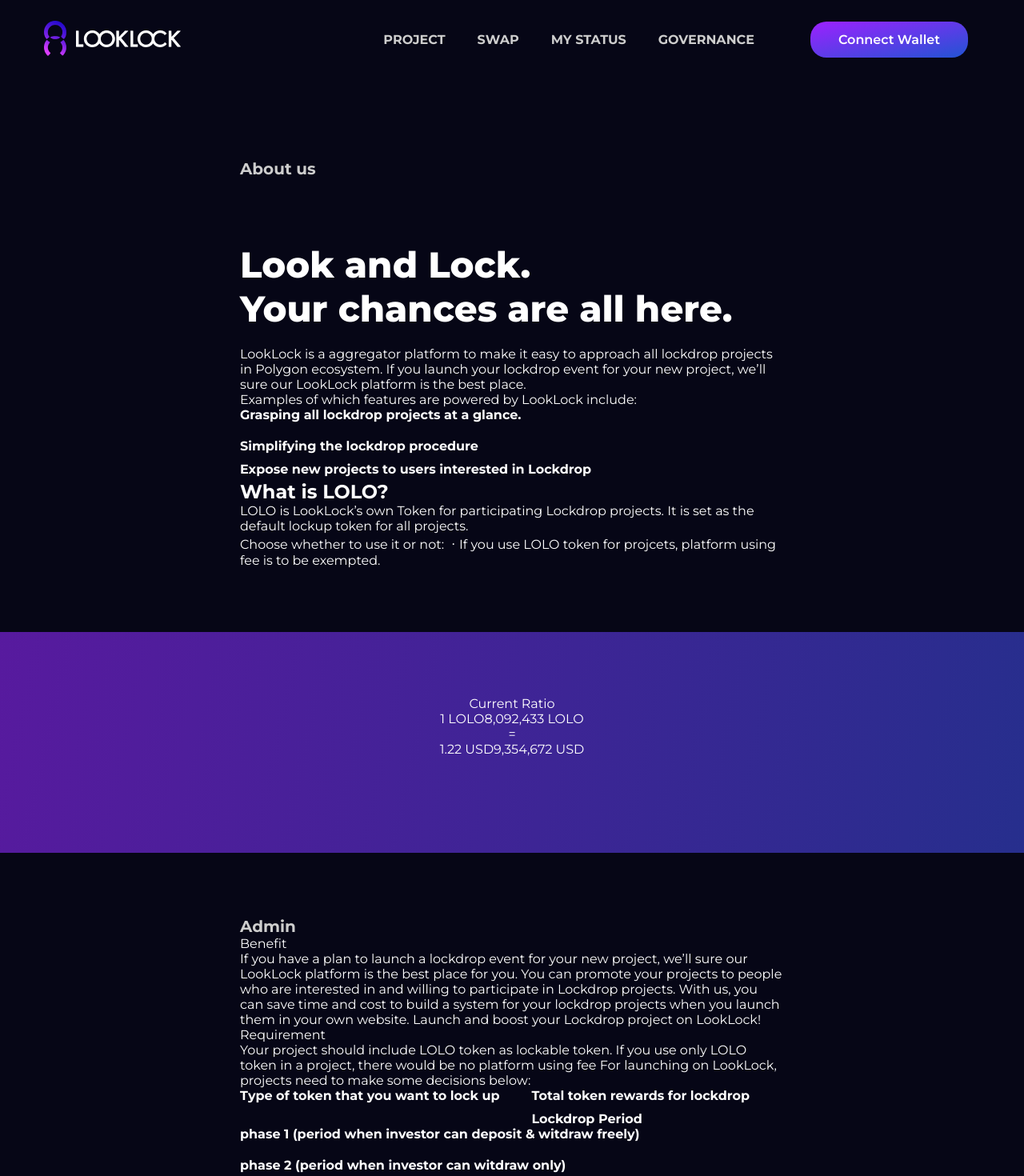
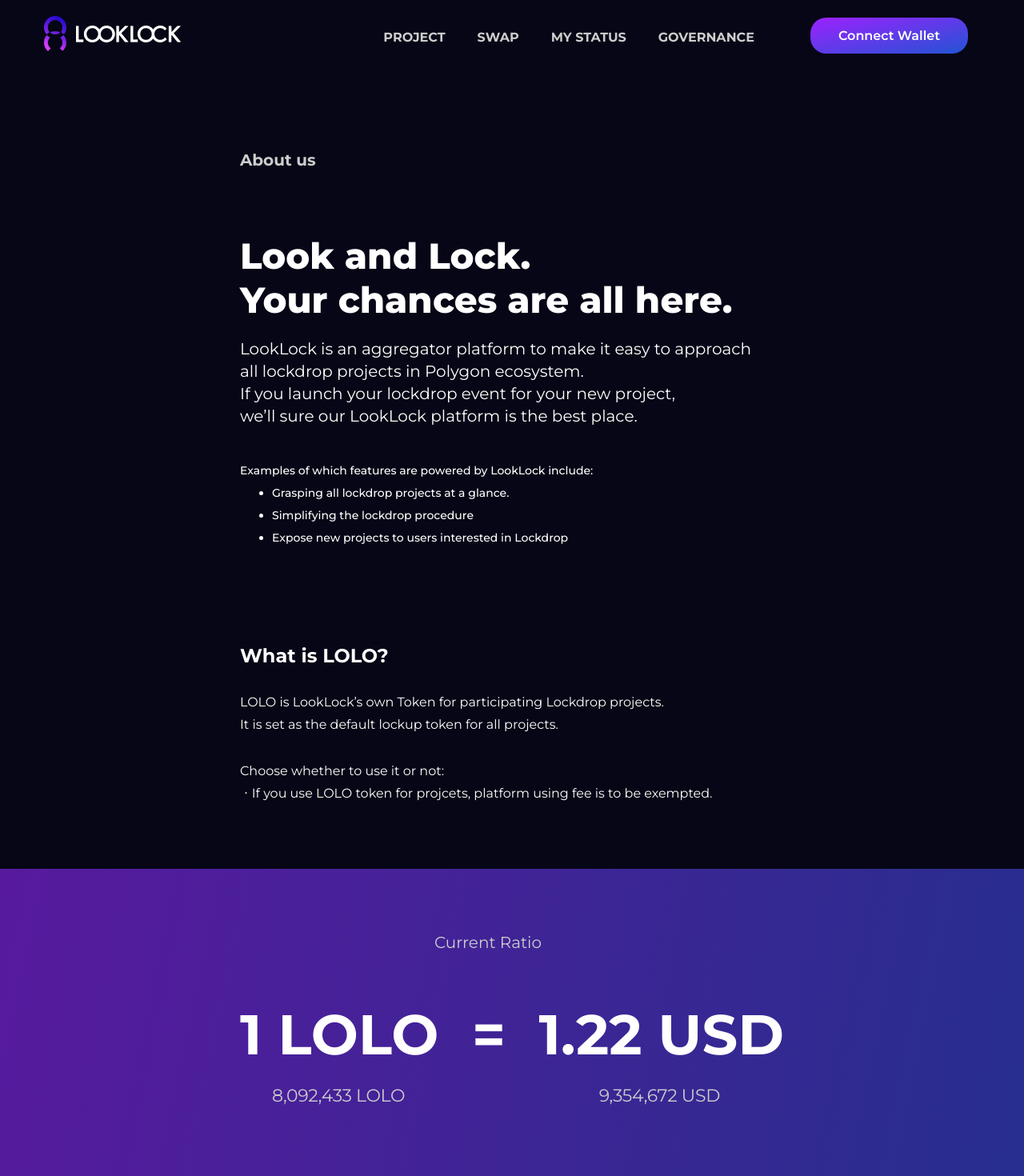
Before and after one commit to jone23/looklock-front, a React (Create React App) app in the folder front/: page /about in a window 1280 px wide. Shown: the top 1470 px of the page at 80% size. Built offline with nearby package versions, Linux system fonts and the light colour scheme.

Commit message:
[FEAT] Update About Page
- Update NavBar, Footer Layout

```diff
--- a/front/src/component/Footer.css
+++ b/front/src/component/Footer.css
@@ -49,9 +49,24 @@
 .link-box li {
     color: #CDCDCD;
     text-decoration: none;
+    list-style: none;
     font-weight: 400;
     font-size: 15px;
     text-align: left;
+}
+
+#contact-links {
+    list-style: none;
+    padding-inline-start: 0;
+    display: inline-block;
+    align-self: center;
+    font-weight: 700;
+    margin-top: 20px;
+}
+
+#contact-links > li {
+    float: left;
+    margin-right: 40px;
 }
 
 li :link {
@@ -74,7 +89,8 @@
     text-decoration: none;
 }
 
-li:first-child {
+#links-left > li:first-child,
+#links-right > li:first-child {
     margin-bottom: 20px;
 }
 
@@ -83,7 +99,8 @@
     font-weight: 700;
 }
 
-li:nth-child(2) {
+#links-left > li:nth-child(2),
+#links-right > li:nth-child(2) {
     margin-bottom: 10px;
 }
 
--- a/front/src/component/Footer.js
+++ b/front/src/component/Footer.js
@@ -56,7 +56,7 @@
                 <div class='right-box'>
                     {/* Right Side */}
                     <div>
-                        <ul>
+                        <ul id='contact-links'>
                             <li id='contact-us'>
                                 Contact us:
                             </li>
--- a/front/src/component/NavBar.css
+++ b/front/src/component/NavBar.css
@@ -35,24 +35,21 @@
     z-index: 1;
 }
 
-ul {
+#links {
     list-style: none;
     padding-inline-start: 0;
     display: inline-block;
     align-self: center;
     font-weight: 700;
+    margin-top: 5px;
 }
 
-#links {
-    margin-top: 20px;
-}
-
-ul li {
+#links > li {
     float: left;
     margin-right: 40px;
 }
 
-ul li:last-child {
+#links > li:last-child {
     margin-right: 0;
 }
 
--- a/front/src/pages/About.css
+++ b/front/src/pages/About.css
@@ -30,6 +30,68 @@
     color: #FFF;
 }
 
+#about-p {
+    line-height: 28px;
+    font-size: 20px;
+}
+
+#about-ex {
+    /* border: 3px solid yellow; */
+    margin-top: 40px;
+    margin-bottom: 120px;
+    line-height: 28px;
+    font-weight: 500;
+    font-size: 14px;
+}
+
+.about-lolo-intro {
+    line-height: 28px;
+}
+
+#lolo-p {
+    margin-top: 30px;
+    margin-bottom: 30px;
+}
+
+/* RATIO */
+
+#ratio-header {
+    font-weight: 400;
+    font-size: 20px;
+    margin-right: 60px;
+    color: #CDCDCD;
+}
+
+#lolo-containter {
+    display: flex;
+    justify-content: space-between;
+    margin-top: 60px;
+    margin-bottom: 20px;
+    /* border: 3px solid yellow; */
+}
+
+#usd-container {
+    display: flex;
+    justify-content: space-between;
+    font-weight: 400;
+    font-size: 22px;
+    letter-spacing: -0.015em;
+    color: #CDCDCD;
+}
+
+#usd-container > span:first-child {
+    margin-left: 40px;
+}
+
+#usd-container > span:last-child {
+    margin-right: 80px;
+}
+
+.text70 {
+    font-weight: 700;
+    font-size: 70px;
+}
+
 .ratio-container {
     margin: 80px 0;
     padding-top: 80px;
@@ -40,6 +102,36 @@
     text-align: center;
 }
 
+/* ADMIN */
+
+.admin-container {
+    width: 65%;
+}
+
+.side-textbox {
+    display: flex;
+    width: 100%;
+    margin-top: 80px;
+}
+
+.side-textbox > div {
+    line-height: 25px;
+    font-weight: 500;
+    font-size: 13px;
+    /* border: 3px solid yellow; */
+}
+
+.side-textbox > div:first-child {
+    margin-right: 200px;
+    font-weight: 600;
+    font-size: 18px;
+    /* border: 3px solid red; */
+}
+
+#benefit-title {
+    margin-right: 250px;
+}
+
 .register-wrapper {
     text-align: center;
     padding: 100px 0;
--- a/front/src/pages/About.js
+++ b/front/src/pages/About.js
@@ -26,9 +26,9 @@
                         Your chances are all here.
                     </h1>
                     <div class='text text24' id='about-p'>
-                        LookLock is a aggregator platform to make it easy to approach
-                        all lockdrop projects in Polygon ecosystem.
-                        If you launch your lockdrop event for your new project,
+                    LookLock is an aggregator platform to make it easy to approach<br/>
+                    all lockdrop projects in Polygon ecosystem.<br/>
+                    If you launch your lockdrop event for your new project,<br/>
                     we’ll sure our LookLock platform is the best place.
                     </div>
                     <div class='text text16' id='about-ex'>
@@ -43,30 +43,26 @@
                 <div class='about-lolo-intro'>
                     <h2 class='text text50'>What is LOLO?</h2>
                     <div class='text text24' id='lolo-p'>
-                        LOLO is LookLock’s own Token for participating Lockdrop projects.
+                    LOLO is LookLock’s own Token for participating Lockdrop projects.<br/>
                     It is set as the default lockup token for all projects.
                     </div>
                     <div class='text text20' id='lolo-ex'>
-                        Choose whether to use it or not:
+                        Choose whether to use it or not:<br/>
                         ㆍIf you use LOLO token for projcets, platform using fee is to be exempted.
                     </div>
                 </div>
                 {/* LOLO */}
                 <div class='ratio-container'>
                     <div class='ratio-wrapper'>
-                        <span class='text text-gray text20'>Current Ratio</span>
-                        <div>
-                            <div>
+                        <span class='text text-gray text20' id='ratio-header'>Current Ratio</span>
+                        <div id='lolo-containter'>
                                 <span class='text text70'>1 LOLO</span>
+                                <span class='text text70'> = </span>
+                                <span class='text text70'>1.22 USD</span>
+                        </div>
+                        <div id='usd-container'>
                         <span class='text text-gray text22'>8,092,433 LOLO</span>
-                            </div>
-                            <div>
-                                <span class='text text70'> = </span>
-                            </div>
-                            <div>
-                                <span class='text text70'>1.22 USD</span>
                         <span class='text text-gray text22'>9,354,672 USD</span>
-                            </div>
                         </div>
                     </div>
                 </div>
@@ -75,19 +71,21 @@
                     <div class='admin-wrapper'>
                         <h3 class='text text36' id='admin'>Admin</h3>
                         <div class='side-textbox'>
-                            <div class='text text-gray text-24 text-sidebar'>Benefit</div>
+                            <div class='text text-gray text-24 text-sidebar' id='benefit-title'>Benefit</div>
                             <div class='text text18'>
-                                If you have a plan to launch a lockdrop event for your new project, we’ll sure our LookLock platform is the best place for you.
-                                You can promote your projects to people who are interested in and willing to participate in Lockdrop projects.
-                                With us, you can save time and cost to build a system for your lockdrop projects when you launch them in your own website.
+                            If you have a plan to launch a lockdrop event for your new project, we’ll sure our LookLock platform is the best place for you.<br/>
+                            You can promote your projects to people who are interested in and willing to participate in Lockdrop projects.<br/>
+                            With us, you can save time and cost to build a system for your lockdrop projects when you launch them in your own website.<br/>
                             Launch and boost your Lockdrop project on LookLock!
                             </div>
                         </div>
                         <div class='side-textbox'>
                             <div class='text text-gray text-24 text-sidebar'>Requirement</div>
+                            <div>
+
                                 <div class='text text18'>
-                                Your project should include LOLO token as lockable token.
-                                If you use only LOLO token in a project, there would be no platform using fee
+                                Your project should include LOLO token as lockable token.<br/>
+                                If you use only LOLO token in a project, there would be no platform using fee<br/>
                                 For launching on LookLock, projects need to make some decisions below:
                                 </div>
                                 <div class='text text18 text-list'>
@@ -123,6 +121,7 @@
                             </div>
                         </div>
                     </div>
+                </div>
 
                 {/* Register */}
                 <div class='register-wrapper'>
--- a/front/src/pages/Main.css
+++ b/front/src/pages/Main.css
@@ -68,6 +68,20 @@
     margin-bottom: 150px;
 }
 
+#stats {
+    list-style: none;
+    padding-inline-start: 0;
+    display: inline-block;
+    align-self: center;
+    font-weight: 700;
+    margin-top: 5px;
+}
+
+#stats > li {
+    float: left;
+    margin-right: 40px;
+}
+
 /* +++++++++++++ */
 /* TOP3 PROJECTS */
 /* +++++++++++++ */
@@ -90,6 +104,7 @@
 }
 
 .project-header ul li {
+    list-style: none;
     margin-right: 20px;
 }
 
@@ -119,8 +134,8 @@
     height: 80px;
     margin: 20px 0px;
     padding: 30px;
-    /* background: linear-gradient(0deg, rgba(0, 0, 0, 0.2), rgba(0, 0, 0, 0.2)), linear-gradient(89.46deg, rgba(219, 172, 255, 0.2) 9.33%, rgba(78, 255, 223, 0.2) 96.25%); */
-    background: linear-gradient(89.46deg, #DBACFF 9.33%, #4EFFDF 96.25%);
+    background: linear-gradient(89.46deg, rgba(219, 172, 255, 0.15) 9.33%, rgba(78, 255, 223, 0.15) 96.25%);
+    /* background: linear-gradient(89.46deg, #DBACFF 9.33%, #4EFFDF 96.25%); */
     border-radius: 10px;
     color: #CDCDCD;
     font-weight: 500;
--- a/front/src/pages/Main.js
+++ b/front/src/pages/Main.js
@@ -22,7 +22,7 @@
               Go To Lockdrop
             </button>
             <div class="statistics">
-              <ul>
+              <ul id='stats'>
                 <li>
                   <p class="txt-big">1.57</p>
                   <p class="txt-small">$LOLO</p>
```
Lines whose indentation alone changed are shown as unchanged.
